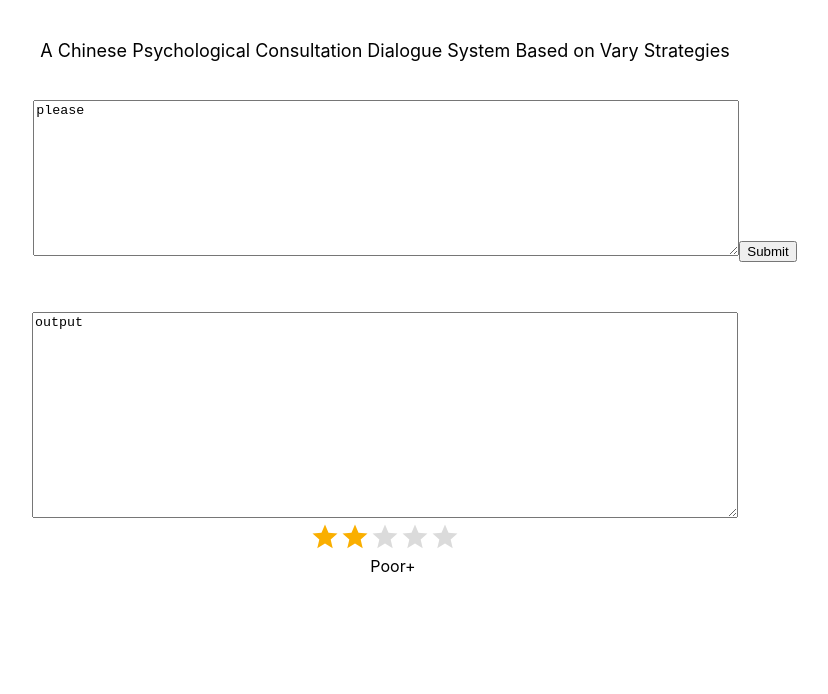
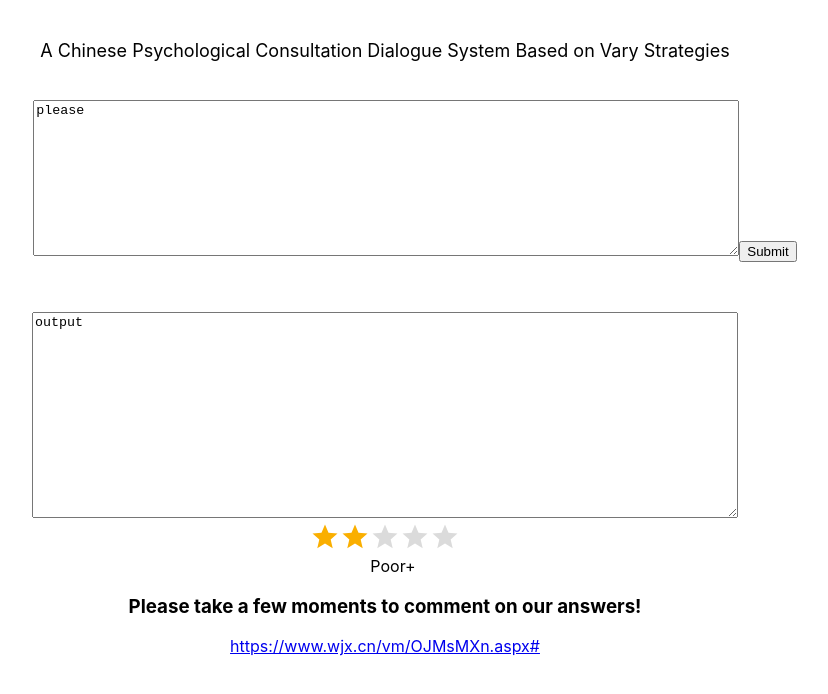
Before and after one commit to Shelby-Shi/PsyQA, a React (Create React App) app: page / in a window 1280 px wide. Shown: the top 694 px of the page, without its empty margins (255-1083 px from the left). Built offline with nearby package versions, Linux system fonts and the light colour scheme.

Commit message:
add rating website

```diff
--- a/src/App.jsx
+++ b/src/App.jsx
@@ -30,6 +30,8 @@ function App() {
 
       <div className='rating-place '>
         <HoverRating />
+        <h3>Please take a few moments to comment on our answers!</h3>
+        <a href="https://www.wjx.cn/vm/OJMsMXn.aspx#" target="_blank" rel="noopener noreferrer">https://www.wjx.cn/vm/OJMsMXn.aspx#</a>
       </div>
 
     </div>
```
